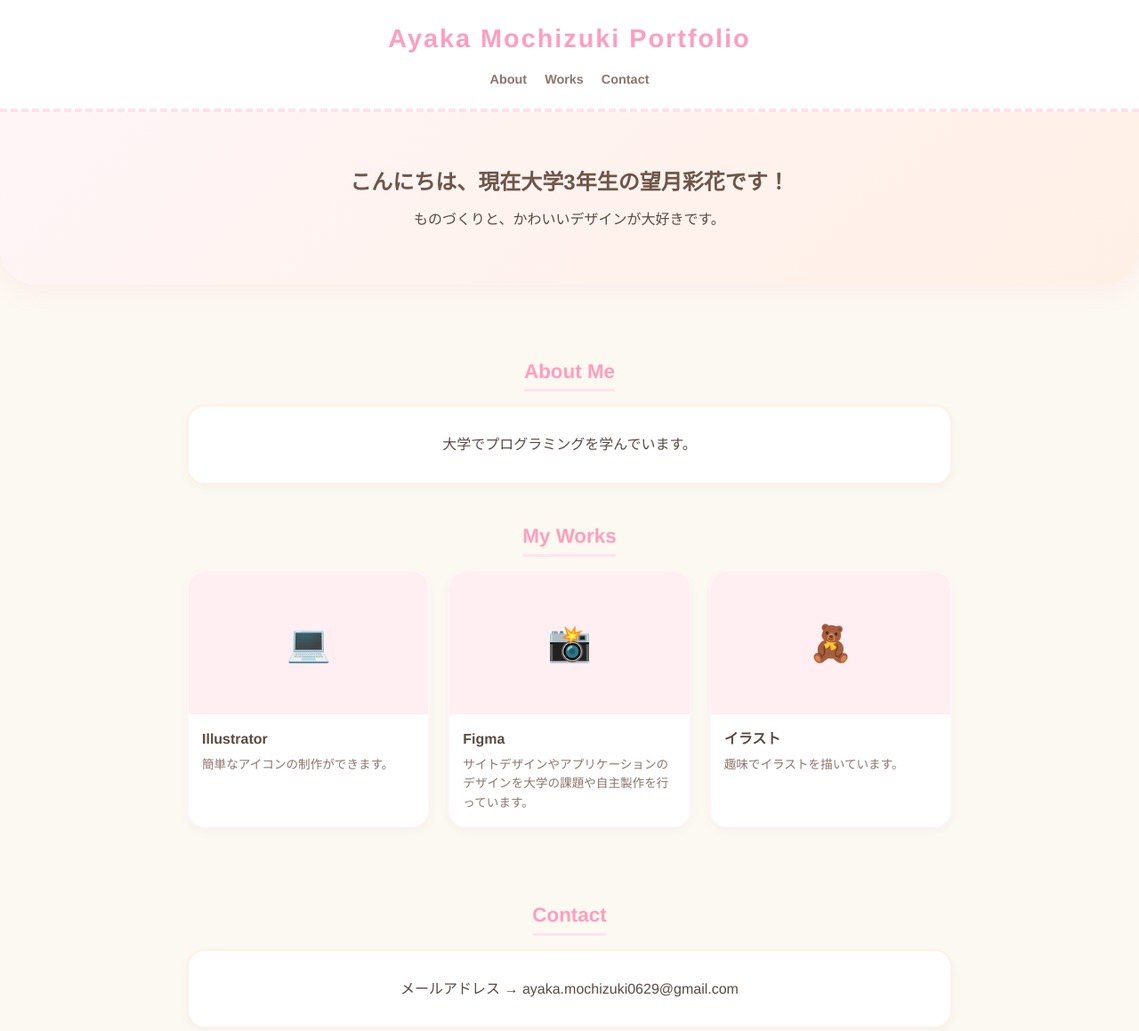
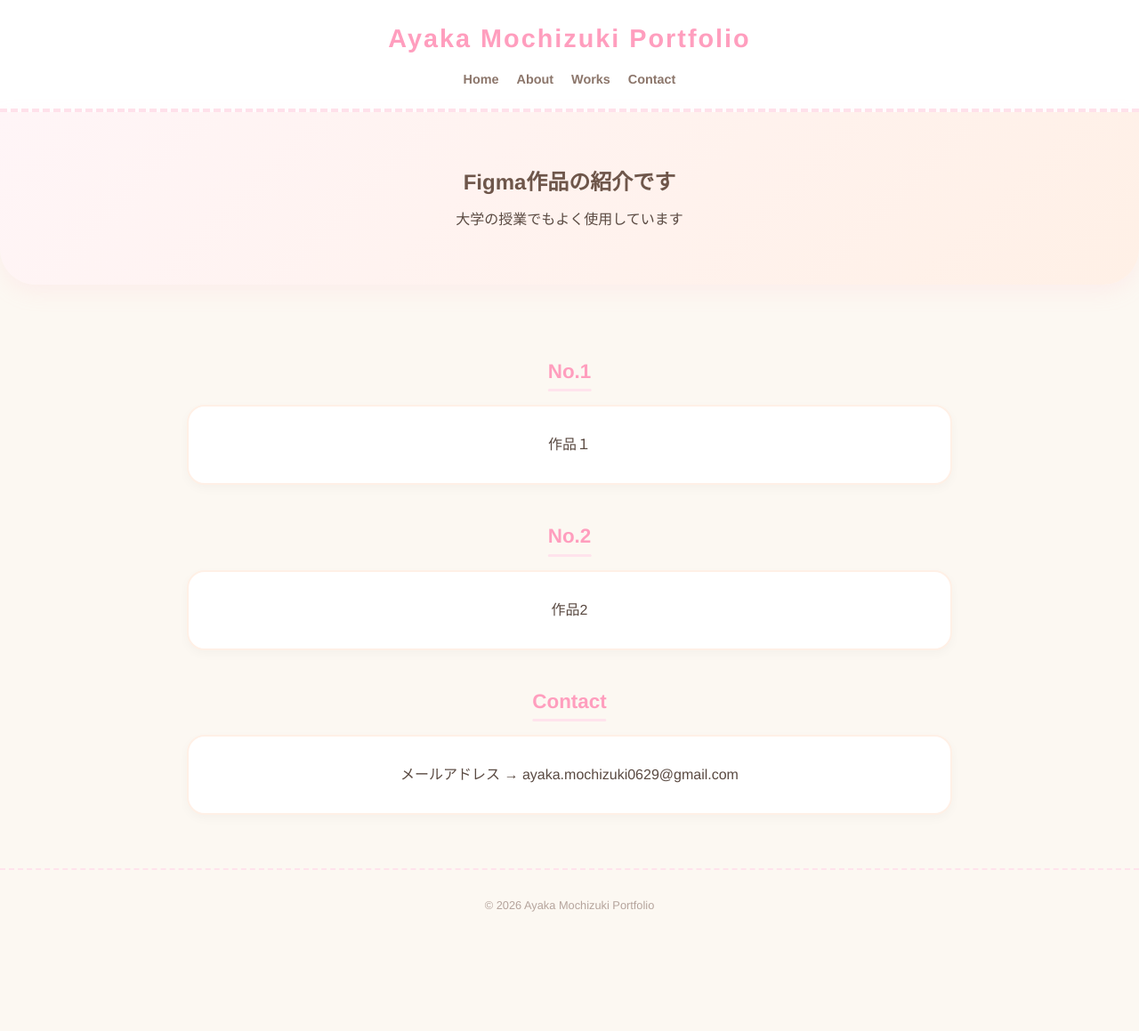
Before and after one commit to piyonpiyon05/portfolio, a website built with Vite: page figma-view.html in a window 1280 px wide. Shown: the top 1159 px of the page at 89% size. After the commit the page ends 1058 px from the top, so only its background shows below. Built offline with nearby package versions, Linux system fonts and the light colour scheme.

Commit message:
henkou20260522

```diff
--- a/figma-view.html
+++ b/figma-view.html
@@ -1,22 +1,21 @@
-<!DOCTYPE html>
+<!doctype html>
 <html lang="ja">
-
   <head>
-    <meta charset="UTF-8">
-    <meta name="viewport" content="width=device-width, initial-scale=1.0">
+    <meta charset="UTF-8" />
+    <meta name="viewport" content="width=device-width, initial-scale=1.0" />
     <title>My Portfolio</title>
     <!-- style.css 読込 -->
-    <link rel="stylesheet" href="style.css">
+    <link rel="stylesheet" href="style.css" />
   </head>
 
   <body>
-
     <!-- -->
     <header>
       <div class="container">
         <h1>Ayaka Mochizuki Portfolio</h1>
         <nav>
           <ul>
+            <li><a href="index.html">Home</a></li>
             <li><a href="#about">About</a></li>
             <li><a href="#works">Works</a></li>
             <li><a href="#contact">Contact</a></li>
@@ -28,61 +27,26 @@
     <!-- メイン -->
     <section class="hero">
       <div class="container">
-
-            <h2>こんにちは、現在大学3年生の望月彩花です！</h2>
-            <p>ものづくりと、かわいいデザインが大好きです。</p>
+        <h2>Figma作品の紹介です</h2>
+        <p>大学の授業でもよく使用しています</p>
       </div>
     </section>
 
     <!-- メインコンテンツ -->
     <main class="container">
-
-        <!-- アバウトセクション -->
-        <section id="about">
-            <h2 class="section-title">About Me</h2>
+      <!-- No.1セクション -->
+      <section id="No1">
+        <h2 class="section-title">No.1</h2>
         <div class="profile-card">
-                <p>大学でプログラミングを学んでいます。</p>
+          <p>作品１</p>
         </div>
       </section>
 
-        <!-- ワークスセクション -->
-        <section id="works">
-            <h2 class="section-title">My Works</h2>
-            <div class="works-grid">
-
-                <!-- 作品1 Illustrator-->
-                <a href="illustrator-view.html" class="work-item-link">
-                    <div class="work-item">
-                        <div class="work-thumbnail">💻</div>
-                        <div class="work-info">
-                            <h3>Illustrator</h3>
-                            <p>簡単なアイコンの制作ができます。</p>
-                        </div>
-                    </div>
-                </a>
-
-                <!-- 作品2 Figma-->
-                <a href="figma-view.html" class="work-item-link">
-                    <div class="work-item">
-                        <div class="work-thumbnail">📸</div>
-                        <div class="work-info">
-                            <h3>Figma</h3>
-                            <p>サイトデザインやアプリケーションのデザインを大学の課題や自主製作を行っています。</p>
-                        </div>
-                    </div>
-                </a>
-
-                <!-- 作品3 -->
-                <a href="illustration-view.html" class="work-item-link">
-                    <div class="work-item">
-                        <div class="work-thumbnail">🧸</div>
-                        <div class="work-info">
-                            <h3>イラスト</h3>
-                            <p>趣味でイラストを描いています。</p>
-                        </div>
-                    </div>
-                </a>
-
+      <!-- No.2セクション -->
+      <section id="No2">
+        <h2 class="section-title">No.2</h2>
+        <div class="profile-card">
+          <p>作品2</p>
         </div>
       </section>
 
@@ -93,14 +57,11 @@
           <p>メールアドレス → ayaka.mochizuki0629@gmail.com</p>
         </div>
       </section>
-
     </main>
 
     <!-- フッター -->
     <footer>
-        <p>&copy; 2026 Ayaka Mochizuki Portfolioa</p>
+      <p>&copy; 2026 Ayaka Mochizuki Portfolio</p>
     </footer>
-
   </body>
-
 </html>
```
Also changed, not shown: illustration-view.html (+10 -16 lines), illustrator-view.html (+11 -52 lines). Lines whose indentation alone changed are shown as unchanged.
